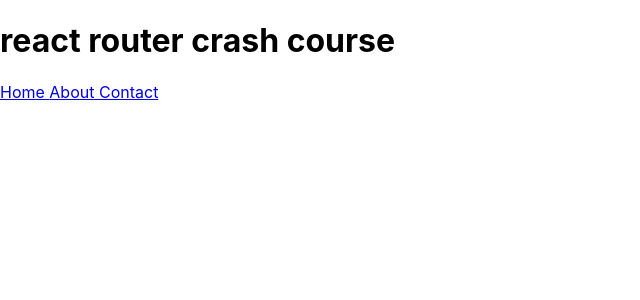
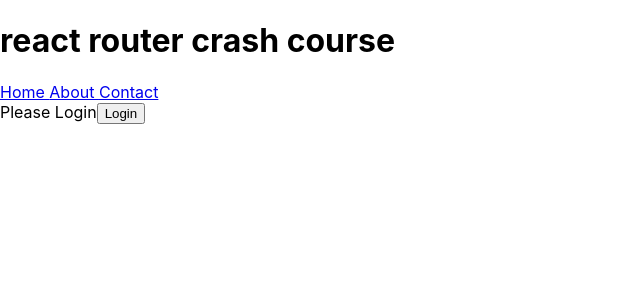
Before and after one commit to islamMaruf/LearnReactRouter, a React (Create React App) app: page /login in a window 1280 px wide. Shown: the top 300 px of the page, without its empty margins (0-640 px from the left). Built offline with nearby package versions, Linux system fonts and the light colour scheme.

Commit message:
login logic implement with fake login and authentication

```diff
--- a/src/App.js
+++ b/src/App.js
@@ -7,6 +7,8 @@ import About from "./components/About";
 import Contact from "./components/Contact";
 import Nav from "./components/Nav";
 import TestComponent from "./components/TestComponent";
+import PrivateRoute from "./private-route";
+import Login from "./Login";
 function App() {
     return (
         <BrowserRouter>
@@ -21,7 +23,8 @@ function App() {
                     <Route path="/" exact render={ () => <Home name="maruf" />}/>
                     <Route path="/about" component={About}/>
                     <Route path="/contact" component={Contact}/>
-                    <Route path="/post/:postId" component={TestComponent}/>
+                    <PrivateRoute path="/post/:postId" component={TestComponent}/>
+                    <Route path="/login" component={Login}/>
                 </Switch>
 
 
--- /dev/null
+++ b/src/Login.js
@@ -0,0 +1,36 @@
+import React, {Component} from 'react';
+import Auth from './auth'
+import {Redirect} from 'react-router-dom'
+
+class Login extends Component {
+    constructor(props) {
+        super(props);
+        this.state = {
+            redirect: false
+        }
+    }
+
+    login = () => {
+        Auth.login(() => {
+            this.setState({
+                redirect: true
+            })
+        })
+
+    }
+
+    render() {
+        if (Auth.isLogin) return <Redirect to="/"/>
+        let {from} = this.props.location.state || {from: {pathname: "/"}}
+        if (this.state.redirect) return <Redirect to={from}/>
+        return (
+            <div>
+                Please Login
+                <button onClick={this.login}>Login</button>
+
+            </div>
+        )
+    }
+}
+
+export default Login;
```
